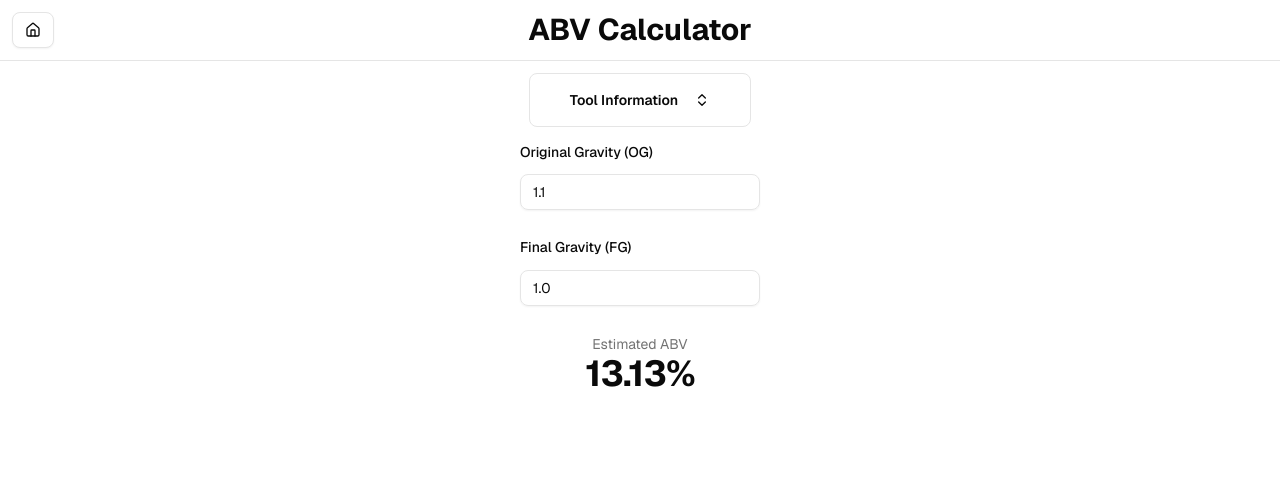
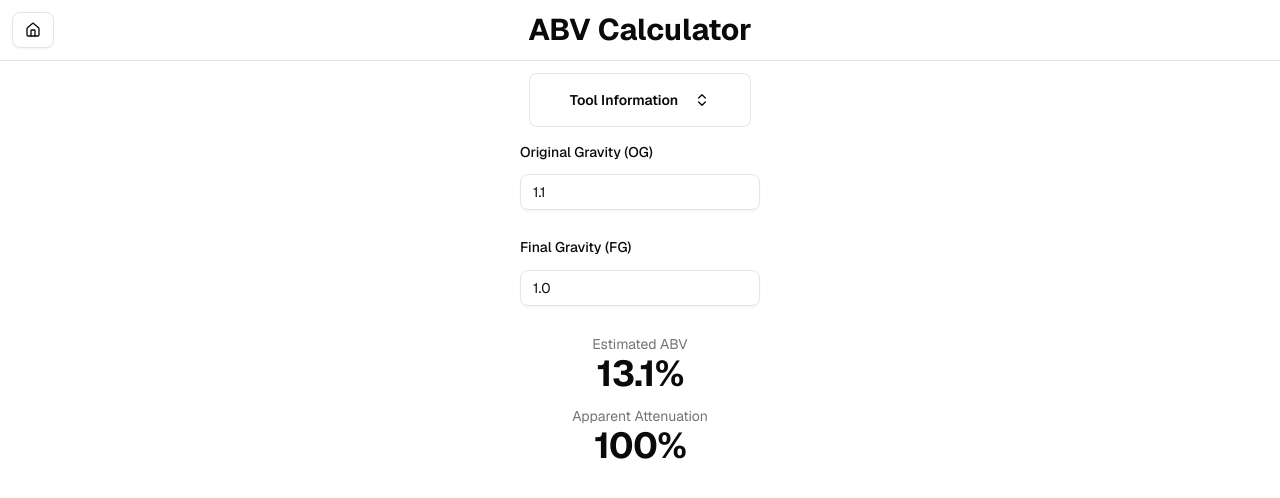
Before and after one commit to Ronan-H/web-tools, a Next.js app: page /abv-calculator in a window 1280 px wide. Shown: the top 498 px of the page. Built offline with nearby package versions, Linux system fonts and the light colour scheme.

Commit message:
Add apparent attenuation to ABV calculator page

```diff
--- a/src/app/abv-calculator/abv-calculator.tsx
+++ b/src/app/abv-calculator/abv-calculator.tsx
@@ -12,7 +12,26 @@ function calcAbv(og: string, fg: string) {
         return '-';
     }
 
-    return `${((ogFloat - fgFloat) * 131.25).toFixed(2)}%`;
+    return `${((ogFloat - fgFloat) * 131.25).toFixed(1)}%`;
+}
+
+function calcAttenuation(og: string, fg: string) {
+    const ogFloat = parseFloat(og);
+    const fgFloat = parseFloat(fg);
+
+    if (Number.isNaN(ogFloat) || Number.isNaN(fgFloat)) {
+        return '-';
+    }
+
+    const gravityProgress = ogFloat - fgFloat;
+    const baseOg = ogFloat - 1;
+
+    if (baseOg === 0) {
+        // cannot divide by zero
+        return '-';
+    }
+
+    return `${((gravityProgress / baseOg) * 100).toFixed(0)}%`;
 }
 
 export default function AbvCalculator() {
@@ -54,6 +73,7 @@ export default function AbvCalculator() {
                         />
                     </Field>
 
+                    <div className="flex flex-col items-center gap-3">
                         <div className="flex flex-col items-center overflow-hidden text-clip">
                             <span className="text-sm text-muted-foreground">
                                 Estimated ABV
@@ -65,6 +85,19 @@ export default function AbvCalculator() {
                                 {calcAbv(og, fg)}
                             </span>
                         </div>
+
+                        <div className="flex flex-col items-center overflow-hidden text-clip">
+                            <span className="text-sm text-muted-foreground">
+                                Apparent Attenuation
+                            </span>
+                            <span
+                                className="text-4xl font-bold tracking-tight"
+                                data-testid="aa-result"
+                            >
+                                {calcAttenuation(og, fg)}
+                            </span>
+                        </div>
+                    </div>
                 </FieldGroup>
             </FieldSet>
         </div>
--- a/src/app/abv-calculator/page.tsx
+++ b/src/app/abv-calculator/page.tsx
@@ -26,12 +26,22 @@ export default function AbvCalculatorPage() {
                 </TextLink>{' '}
                 readings) of the batch before fermentation begins ("Original
                 Gravity"), and after it finishes ("Final Gravity"), and entering
-                it into a simple formula:{' '}
+                it into a simple formula:
+                <br />
                 <span className="italic">ABV = (OG - FG) x 131.25</span>
                 <br />
                 <br />
-                Enter your measured OG and FG values below to get an ABV
-                estimate based on the above formula.
+                <TextLink href="https://en.wikipedia.org/wiki/Attenuation_(brewing)">
+                    Apparent attenuation
+                </TextLink>{' '}
+                is a measure of what percentage of the available sugars have
+                been consumed, using the formula:
+                <br />
+                <span className="italic">AA = (OG - FG) ÷ (OG - 1) x 100</span>
+                <br />
+                <br />
+                Enter your measured OG and FG values below to get estimates
+                based on the above formulas.
             </ToolInfo>
             <AbvCalculator />
         </PageLayout>
```
Also changed, not shown: 1 other file (tests, documents, lock files or other folders). Lines whose indentation alone changed are shown as unchanged.
